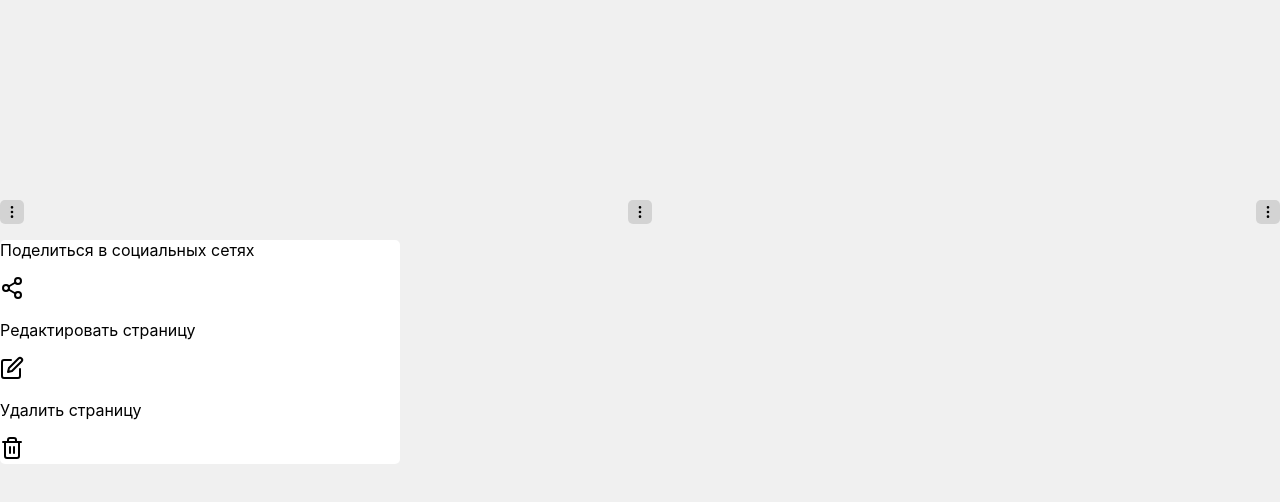
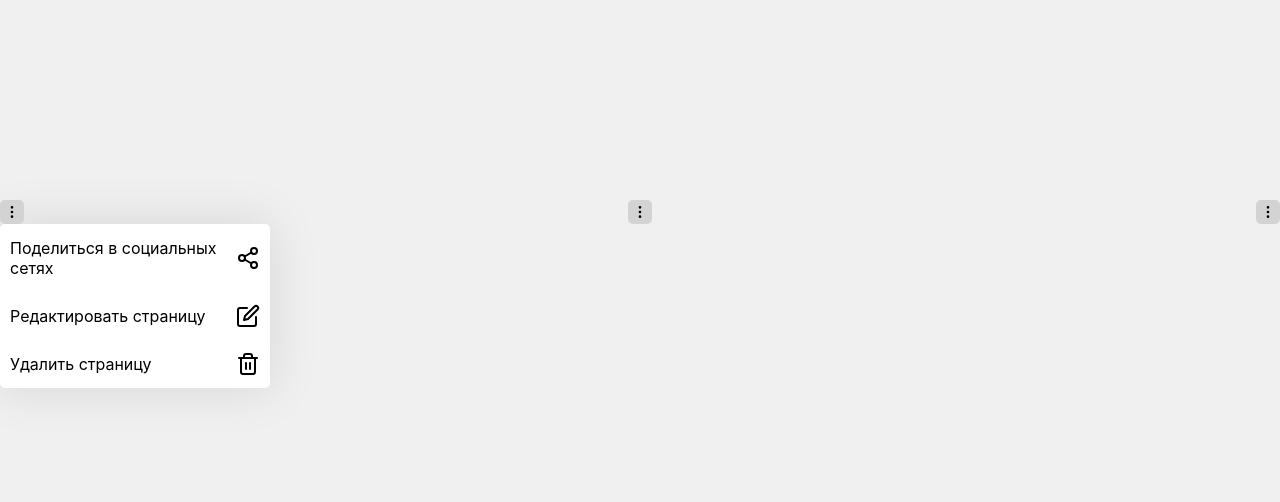
Before and after one commit to RitaKruglova/dropdown-menu-test-task, a React (Create React App) app: page / in a window 1280 px wide. Both pictures are taken after a click on the button 12 px from the left and 212 px from the top of the page. Shown: the top 502 px of the page. Built offline with nearby package versions, Linux system fonts and the light colour scheme.

Commit message:
feat: add styles for menu-item

```diff
--- a/src/components/dropdown-menu/dropdown-menu.module.css
+++ b/src/components/dropdown-menu/dropdown-menu.module.css
@@ -1,5 +1,6 @@
 .container {
   background-color: white;
-  width: 400px;
+  width: 270px;
   border-radius: 5px;
+  box-shadow: 0 0 50px 2px rgba(0, 0, 0, 0.1);
 }
--- a/src/components/menu-item/menu-item.module.css
+++ b/src/components/menu-item/menu-item.module.css
@@ -0,0 +1,18 @@
+.container {
+  display: flex;
+  align-items: center;
+  justify-content: space-between;
+  padding: 0 10px;
+}
+
+.container:hover {
+  cursor: pointer;
+  opacity: .7;
+}
+
+.text {
+  font-family: 'Inter', 'Arial', sans-serif;
+  margin: 14px 0;
+  font-size: 16px;
+  line-height: 20px;
+}
```
